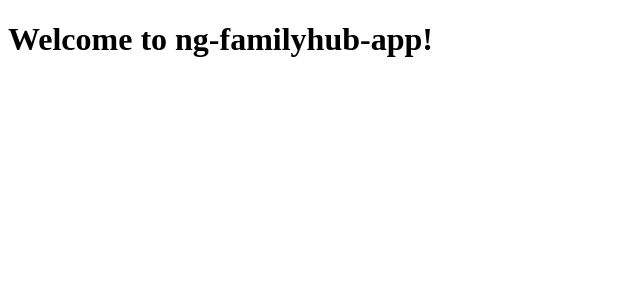
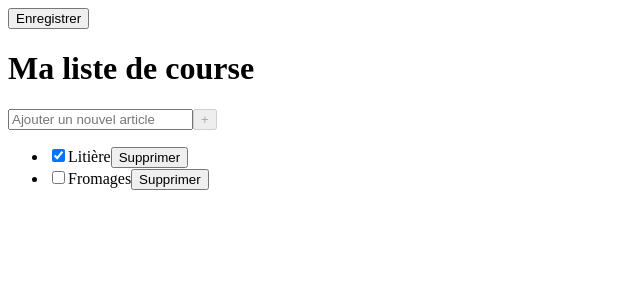
Before and after one commit to jguillevic/tribecorner-front, an Angular app: page /shopping-list/edit in a window 1280 px wide. Before the commit this address led to /. Shown: the top 300 px of the page, without its empty margins (0-640 px from the left). Built offline with nearby package versions, Linux system fonts and the light colour scheme.

Commit message:
Mise en place du fonctionnement de la liste.

```diff
--- a/src/app/app.component.ts
+++ b/src/app/app.component.ts
@@ -3,12 +3,9 @@ import { RouterOutlet } from '@angular/router';
 
 @Component({
     selector: 'app-root',
-    template: `<h1>Welcome to {{title}}!</h1>
-<router-outlet></router-outlet>`,
+    template: `<router-outlet></router-outlet>`,
     styles: [],
     standalone: true,
     imports: [RouterOutlet]
 })
-export class AppComponent {
-  title = 'ng-familyhub-app';
-}
+export class AppComponent { }
--- /dev/null
+++ b/src/app/shopping-list/edit-shopping-list/edit-shopping-list.component.html
@@ -0,0 +1 @@
+<app-shopping-list-form [shoppingList]="shoppingList"></app-shopping-list-form>
--- /dev/null
+++ b/src/app/shopping-list/edit-shopping-list/edit-shopping-list.component.ts
@@ -0,0 +1,23 @@
+import { Component, OnInit } from '@angular/core';
+import { CommonModule } from '@angular/common';
+import { ShoppingListService } from '../shopping-list.service';
+import { ShoppingList } from '../shopping-list';
+import { ShoppingListFormComponent } from '../shopping-list-form/shopping-list-form.component';
+
+@Component({
+  selector: 'app-edit-shopping-list',
+  standalone: true,
+  imports: [ShoppingListFormComponent, CommonModule],
+  templateUrl: './edit-shopping-list.component.html',
+  styles: [
+  ]
+})
+export class EditShoppingListComponent implements OnInit {
+  shoppingList: ShoppingList = new ShoppingList;
+
+  constructor(private shoppingListService: ShoppingListService) { }
+
+  ngOnInit(): void {
+    this.shoppingList = this.shoppingListService.getOne();
+  }
+}
--- /dev/null
+++ b/src/app/shopping-list/item-shopping-list.ts
@@ -0,0 +1,11 @@
+export class ItemShoppingList {
+    id: number;
+    name: string;
+    isChecked: boolean;
+
+    constructor() {
+        this.id = -1;
+        this.name = '';
+        this.isChecked = false;
+    }
+}
--- /dev/null
+++ b/src/app/shopping-list/shopping-list-form/shopping-list-form.component.html
@@ -0,0 +1,23 @@
+<form *ngIf="shoppingList" (ngSubmit)="save()" (keydown.enter)="$event.preventDefault()">
+    <div>
+        <button type="submit">Enregistrer</button>
+    </div>
+    <h1>{{ shoppingList.name }}</h1>
+    <div>
+        <div>
+            <input type="text" placeholder="Ajouter un nouvel article" name="new-item-shopping-list-name" [(ngModel)]="newItemShopListName" #newItemShoppingListName="ngModel" (keyup.enter)="addItem()">
+            <button (click)="addItem()" [disabled]="!newItemShopListName.length">+</button>
+        </div>
+    </div>
+    <ul *ngIf="shoppingList.items">
+        <li *ngFor="let itemShoppingList of shoppingList.items">
+            <div>
+                <input type="checkbox" name="item-shopping-list-checkbox-{{itemShoppingList.id}}" [(ngModel)]="itemShoppingList.isChecked">
+                <span>{{ itemShoppingList.name }}</span>
+                <span>
+                    <button (click)="deleteItem(itemShoppingList)">Supprimer</button>
+                </span>
+            </div>
+        </li>
+    </ul>
+</form>
--- /dev/null
+++ b/src/app/shopping-list/shopping-list-form/shopping-list-form.component.ts
@@ -0,0 +1,44 @@
+import { Component, ElementRef, Input, ViewChild } from '@angular/core';
+import { CommonModule } from '@angular/common';
+import { FormsModule } from '@angular/forms';
+import { ShoppingList } from '../shopping-list';
+import { ItemShoppingList } from '../item-shopping-list';
+import { ShoppingListService } from '../shopping-list.service';
+
+@Component({
+  standalone: true,
+  selector: 'app-shopping-list-form',
+  imports: [CommonModule, FormsModule],
+  templateUrl: './shopping-list-form.component.html',
+  styles: [
+  ]
+})
+export class ShoppingListFormComponent {
+  @Input() shoppingList: ShoppingList = new ShoppingList;
+  newItemShopListName: string = '';
+
+  constructor(private shoppingListService: ShoppingListService) { }
+
+  addItem(): void {
+    if (this.newItemShopListName.length) {
+      const itemShoppingList: ItemShoppingList  = new ItemShoppingList;
+      itemShoppingList.name = this.newItemShopListName;
+      this.shoppingList.items.push(itemShoppingList);
+      this.newItemShopListName = '';
+    }
+  }
+
+  deleteItem(itemShoppingList: ItemShoppingList): void {
+    console.log('Demande de suppression d\'un élément de la liste.');
+    console.log(itemShoppingList);
+    const itemIndex = this.shoppingList.items.indexOf(itemShoppingList);
+    this.shoppingList.items.splice(itemIndex, 1);
+  }
+
+  save(): void {
+    console.log("Demande de sauvegarde de la liste.");
+    console.log(this.shoppingList.name);
+    console.table(this.shoppingList.items);
+    this.shoppingListService.save(this.shoppingList);
+  }
+}
--- /dev/null
+++ b/src/app/shopping-list/shopping-list.routes.ts
@@ -0,0 +1,11 @@
+import { Routes } from "@angular/router";
+
+export const editShoppingListRoute: string = 'shopping-list/edit';
+
+export const shoppingListRoutes: Routes = [
+    {
+        path: editShoppingListRoute,
+        title: 'Ma liste de course',
+        loadComponent: () => import('./edit-shopping-list/edit-shopping-list.component').then(module => module.EditShoppingListComponent)
+    },
+];
--- /dev/null
+++ b/src/app/shopping-list/shopping-list.service.ts
@@ -0,0 +1,30 @@
+import { Injectable } from '@angular/core';
+import { ShoppingList } from './shopping-list';
+import { ItemShoppingList } from './item-shopping-list';
+
+@Injectable()
+export class ShoppingListService {
+
+  constructor() { }
+
+  getOne(): ShoppingList {
+    const shoppingList: ShoppingList = new ShoppingList();
+    shoppingList.id = 1;
+    shoppingList.name = 'Ma liste de course';
+
+    const itemShoppingList1: ItemShoppingList = new ItemShoppingList()
+    itemShoppingList1.id = 1;
+    itemShoppingList1.name = 'Litière';
+    itemShoppingList1.isChecked = true;
+    shoppingList.items.push(itemShoppingList1);
+
+    const itemShoppingList2: ItemShoppingList = new ItemShoppingList()
+    itemShoppingList2.id = 2;
+    itemShoppingList2.name = 'Fromages';
+    shoppingList.items.push(itemShoppingList2);
+
+    return shoppingList;
+  }
+
+  save(shoppingList: ShoppingList): void { }
+}
--- /dev/null
+++ b/src/app/shopping-list/shopping-list.ts
@@ -0,0 +1,13 @@
+import { ItemShoppingList } from "./item-shopping-list";
+
+export class ShoppingList {
+    id: number;
+    name: string;
+    items: ItemShoppingList[];
+
+    constructor() {
+        this.id = -1;
+        this.name = '';
+        this.items = [];
+    }
+}
--- a/src/main.ts
+++ b/src/main.ts
@@ -1,15 +1,23 @@
 import { platformBrowserDynamic } from '@angular/platform-browser-dynamic';
-
-
 import { importProvidersFrom } from '@angular/core';
 import { AppComponent } from './app/app.component';
 import { provideRouter, Routes } from '@angular/router';
 import { BrowserModule, bootstrapApplication } from '@angular/platform-browser';
+import { editShoppingListRoute } from './app/shopping-list/shopping-list.routes';
+import { ShoppingListService } from './app/shopping-list/shopping-list.service';
 
-const routes: Routes = [];
-
-
-
+const routes: Routes = [
+    {
+        path: '',
+        redirectTo: editShoppingListRoute,
+        pathMatch: 'full'
+    },
+    {
+        path: '',
+        providers: [ ShoppingListService ],
+        loadChildren: () => import('./app/shopping-list/shopping-list.routes').then(module => module.shoppingListRoutes)
+    }
+];
 
 bootstrapApplication(AppComponent, {
     providers: [
```
